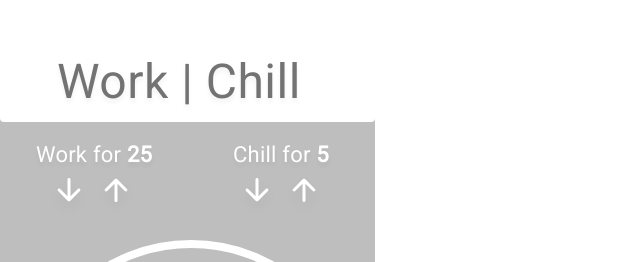
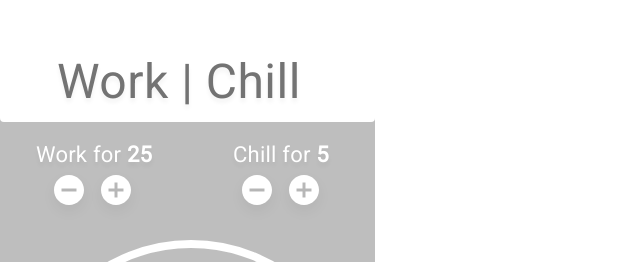
Before and after one commit to ryanwolhuter/work-chill, a React (Create React App) app: page / in a window 1280 px wide. Shown: the top 262 px of the page, without its empty margins (0-640 px from the left). Built offline with nearby package versions, Linux system fonts and the light colour scheme; the HTML template or start-up script is replaced by a standard one.

Commit message:
Change arrows to plus and minus

```diff
--- a/src/App.css
+++ b/src/App.css
@@ -114,7 +114,7 @@
   text-shadow: 0px 4px 4px rgba(0, 0, 0, 0.05);
 }
 
-.work-down-arrow {
+.work-minus {
   position: absolute;
   left: 15.2%;
   right: 77.87%;
@@ -125,7 +125,7 @@
   filter: drop-shadow(0px 4px 4px rgba(0, 0, 0, 0.05));
 }
 
-.work-up-arrow {
+.work-plus {
   position: absolute;
   left: 27.73%;
   right: 65.33%;
@@ -136,7 +136,7 @@
   filter: drop-shadow(0px 4px 4px rgba(0, 0, 0, 0.05));
 }
 
-.chill-down-arrow {
+.chill-minus {
   position: absolute;
   left: 65.33%;
   right: 27.73%;
@@ -147,7 +147,7 @@
   filter: drop-shadow(0px 4px 4px rgba(0, 0, 0, 0.05));
 }
 
-.chill-up-arrow {
+.chill-plus {
   position: absolute;
   left: 77.87%;
   right: 15.2%;
--- a/src/components/Clock.jsx
+++ b/src/components/Clock.jsx
@@ -149,7 +149,7 @@ class Clock extends Component {
       clock
     } = this.state
 
-    if (event.currentTarget.id === 'work-up-arrow' && workTime < 60) {
+    if (event.currentTarget.id === 'work-plus' && workTime < 60) {
 
       this.setState({
         workTime: workTime + 1,
@@ -158,7 +158,7 @@ class Clock extends Component {
       })
     }
 
-    else if (event.currentTarget.id === 'work-down-arrow' && workTime > 1) {
+    else if (event.currentTarget.id === 'work-minus' && workTime > 1) {
 
       this.setState({
         workTime: workTime - 1,
@@ -178,7 +178,7 @@ class Clock extends Component {
       clock
     } = this.state
 
-    if (event.currentTarget.id === 'chill-up-arrow' && chillTime < 60) {
+    if (event.currentTarget.id === 'chill-plus' && chillTime < 60) {
       this.setState({
         chillTime: chillTime + 1,
         chillOffset: remainingTime ? chillOffset + 1 : chillOffset,
@@ -188,7 +188,7 @@ class Clock extends Component {
       })
     }
 
-    else if (event.currentTarget.id === 'chill-down-arrow' && chillTime > 1) {
+    else if (event.currentTarget.id === 'chill-minus' && chillTime > 1) {
 
       this.setState({
         chillTime: chillTime - 1,
--- a/src/components/Labels.jsx
+++ b/src/components/Labels.jsx
@@ -1,6 +1,6 @@
 import React from 'react'
-import { ReactComponent as UpArrow } from '../assets/up-arrow.svg'
-import { ReactComponent as DownArrow } from '../assets/down-arrow.svg'
+import { ReactComponent as Plus } from '../assets/plus.svg'
+import { ReactComponent as Minus } from '../assets/minus.svg'
 
 // A stateless functional component to render the Labels.
 // The logic for updating the Labels' values
@@ -29,29 +29,29 @@ const Labels = ({ chillTime, workTime, updateChillTime, updateWorkTime }) => {
     <>
       <WorkTime workTime={workTime}/>
 
-      <UpArrow
-        className='work-up-arrow'
-        id='work-up-arrow'
+      <Plus
+        className='work-plus'
+        id='work-plus'
         onClick={updateWorkTime}
       />
 
-      <DownArrow
-        className='work-down-arrow'
-        id='work-down-arrow'
+      <Minus
+        className='work-minus'
+        id='work-minus'
         onClick={updateWorkTime}
       />
 
       <ChillTime chillTime={chillTime}/>
 
-      <UpArrow
-        className='chill-up-arrow'
-        id='chill-up-arrow'
+      <Plus
+        className='chill-plus'
+        id='chill-plus'
         onClick={updateChillTime}
       />
 
-      <DownArrow
-        className='chill-down-arrow'
-        id='chill-down-arrow'
+      <Minus
+        className='chill-minus'
+        id='chill-minus'
         onClick={updateChillTime}
       />
     </>
```
Also changed, not shown: src/assets/minus.svg (added), src/assets/plus.svg (added).
